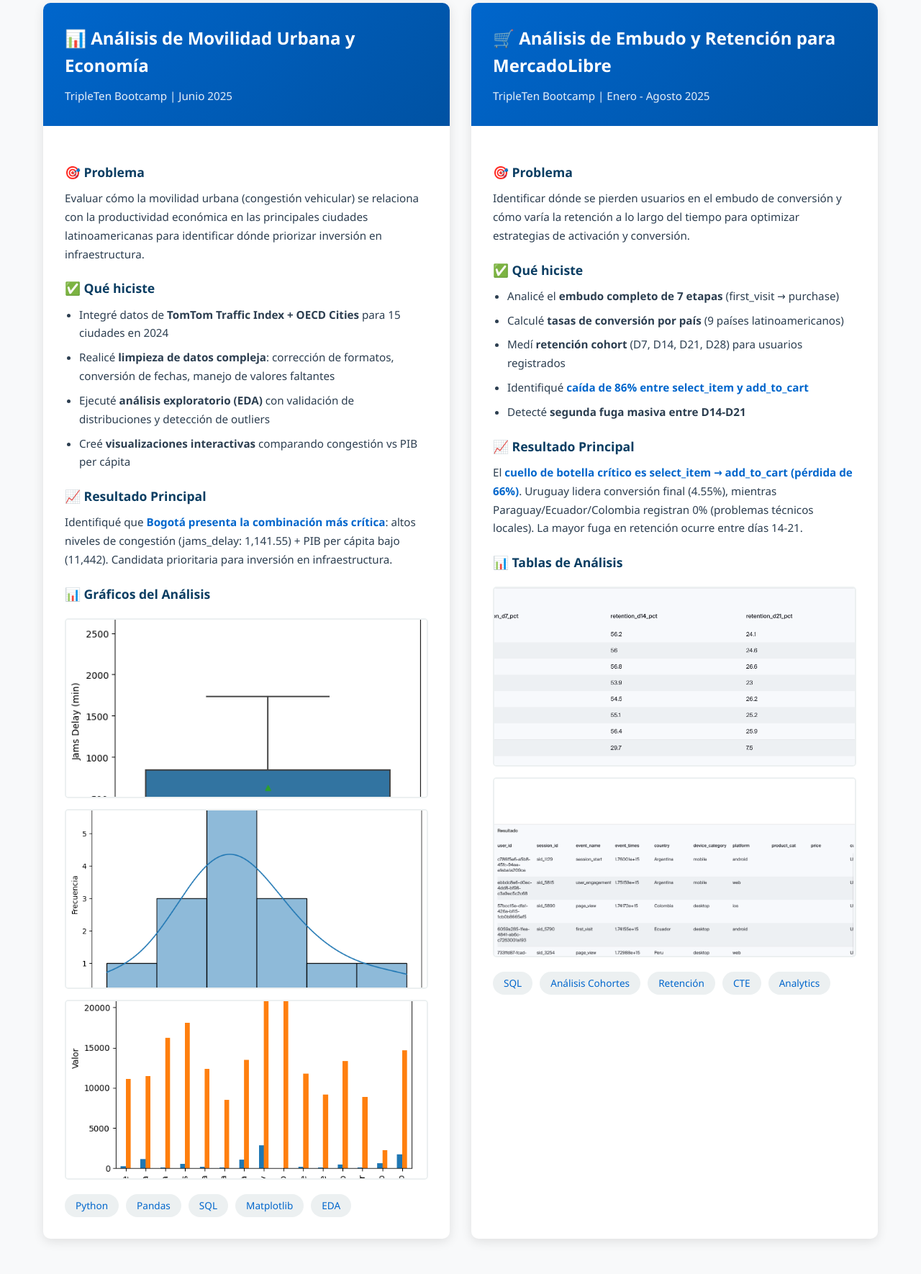
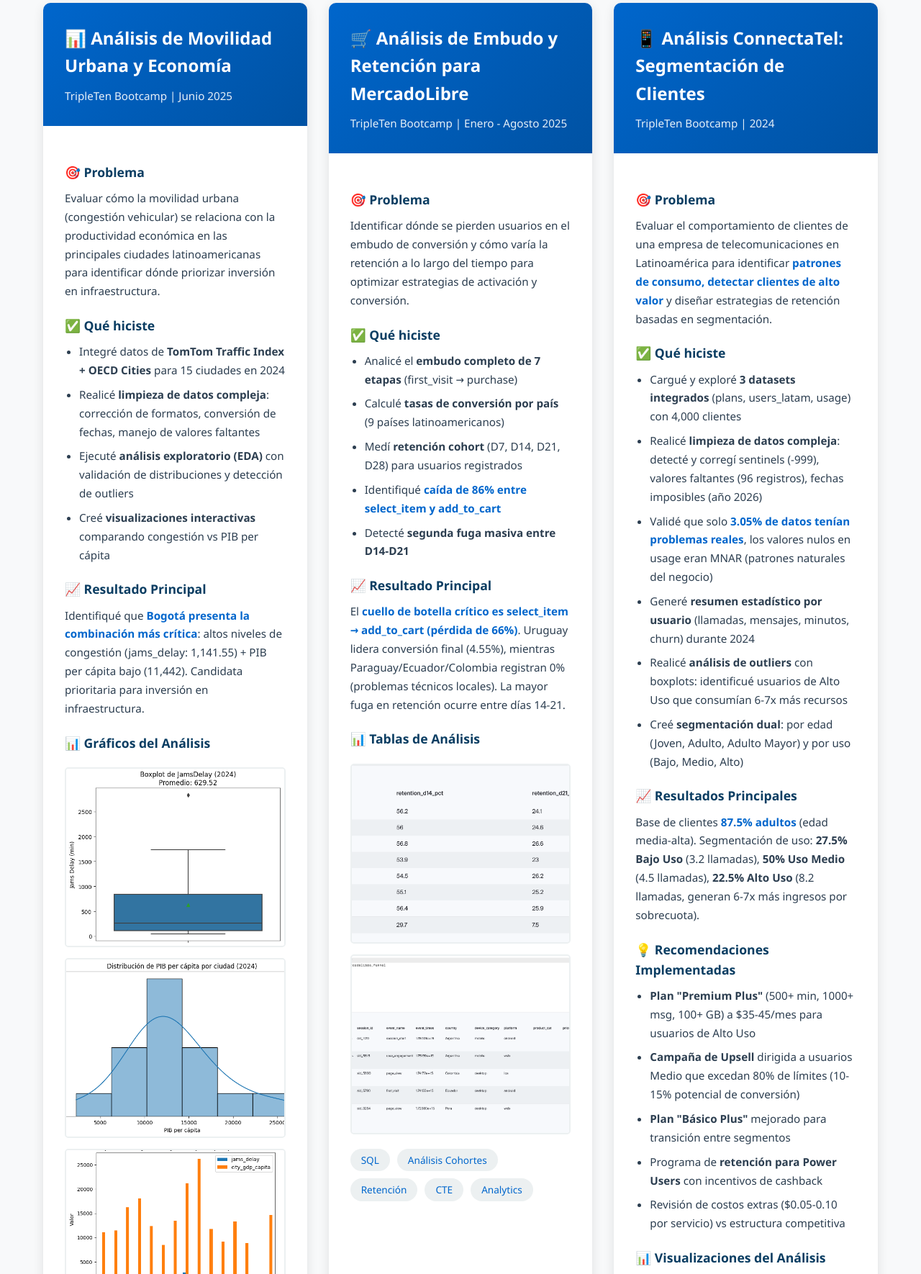
Before and after one commit to DanielEspinosaArango/DanielEspinosaArango.github.io, a plain HTML site: page index.html in a window 1280 px wide. Shown: the part 1030-2800 px from the top of the page at 72% size. Drawn offline with Linux system fonts and the light colour scheme.

Commit message:
feat: Agregar proyecto ConnectaTel con visualizaciones

```diff
--- a/index.html
+++ b/index.html
@@ -468,6 +468,73 @@
                 </div>
             </div>
 
+            <!-- PROYECTO 3 -->
+            <div class="project">
+                <div class="project-header">
+                    <h3>📱 Análisis ConnectaTel: Segmentación de Clientes</h3>
+                    <p class="date">TripleTen Bootcamp | 2024</p>
+                </div>
+                <div class="project-body">
+                    <h4>🎯 Problema</h4>
+                    <p>
+                        Evaluar el comportamiento de clientes de una empresa de telecomunicaciones en Latinoamérica
+                        para identificar <span class="highlight">patrones de consumo, detectar clientes de alto valor</span>
+                        y diseñar estrategias de retención basadas en segmentación.
+                    </p>
+
+                    <h4>✅ Qué hiciste</h4>
+                    <ul>
+                        <li>Cargué y exploré <strong>3 datasets integrados</strong> (plans, users_latam, usage) con 4,000 clientes</li>
+                        <li>Realicé <strong>limpieza de datos compleja</strong>: detecté y corregí sentinels (-999), valores faltantes (96 registros), fechas imposibles (año 2026)</li>
+                        <li>Validé que solo <span class="highlight">3.05% de datos tenían problemas reales</span>, los valores nulos en usage eran MNAR (patrones naturales del negocio)</li>
+                        <li>Generé <strong>resumen estadístico por usuario</strong> (llamadas, mensajes, minutos, churn) durante 2024</li>
+                        <li>Realicé <strong>análisis de outliers</strong> con boxplots: identificué usuarios de Alto Uso que consumían 6-7x más recursos</li>
+                        <li>Creé <strong>segmentación dual</strong>: por edad (Joven, Adulto, Adulto Mayor) y por uso (Bajo, Medio, Alto)</li>
+                    </ul>
+
+                    <h4>📈 Resultados Principales</h4>
+                    <p>
+                        Base de clientes <span class="highlight">87.5% adultos</span> (edad media-alta). Segmentación de uso:
+                        <strong>27.5% Bajo Uso</strong> (3.2 llamadas),
+                        <strong>50% Uso Medio</strong> (4.5 llamadas),
+                        <strong>22.5% Alto Uso</strong> (8.2 llamadas, generan 6-7x más ingresos por sobrecuota).
+                    </p>
+
+                    <h4>💡 Recomendaciones Implementadas</h4>
+                    <ul>
+                        <li><strong>Plan "Premium Plus"</strong> (500+ min, 1000+ msg, 100+ GB) a $35-45/mes para usuarios de Alto Uso</li>
+                        <li><strong>Campaña de Upsell</strong> dirigida a usuarios Medio que excedan 80% de límites (10-15% potencial de conversión)</li>
+                        <li><strong>Plan "Básico Plus"</strong> mejorado para transición entre segmentos</li>
+                        <li>Programa de <strong>retención para Power Users</strong> con incentivos de cashback</li>
+                        <li>Revisión de costos extras ($0.05-0.10 por servicio) vs estructura competitiva</li>
+                    </ul>
+
+                    <h4>📊 Visualizaciones del Análisis</h4>
+                    <div class="images-gallery">
+                        <img src="images/conectatel-edad.png" class="gallery-img" alt="Distribución de Edad por Plan">
+                        <img src="images/conectatel-llamadas.png" class="gallery-img" alt="Distribución de Llamadas por Plan">
+                        <img src="images/conectatel-mensajes.png" class="gallery-img" alt="Distribución de Mensajes por Plan">
+                        <img src="images/conectatel-minutos.png" class="gallery-img" alt="Distribución de Minutos por Plan">
+                    </div>
+
+                    <div class="tech-tags">
+                        <span class="tech-tag">Python</span>
+                        <span class="tech-tag">Pandas</span>
+                        <span class="tech-tag">SQL</span>
+                        <span class="tech-tag">Matplotlib</span>
+                        <span class="tech-tag">Seaborn</span>
+                        <span class="tech-tag">EDA</span>
+                        <span class="tech-tag">Segmentación</span>
+                    </div>
+
+                    <div style="margin-top: 20px; padding-top: 20px; border-top: 1px solid #ecf0f1;">
+                        <a href="https://github.com/DanielEspinosaArango/telecom-analysis" target="_blank" style="display: inline-block; background: linear-gradient(135deg, var(--primary) 0%, #0052a3 100%); color: white; padding: 12px 25px; border-radius: 5px; text-decoration: none; font-weight: 500; transition: all 0.3s;">
+                            🔗 Ver Código en GitHub
+                        </a>
+                    </div>
+                </div>
+            </div>
+
         </div>
 
     </div>
```
Also changed, not shown: images/conectatel-edad.png (added), images/conectatel-llamadas.png (added), images/conectatel-mensajes.png (added), images/conectatel-minutos.png (added), 1 other file.
